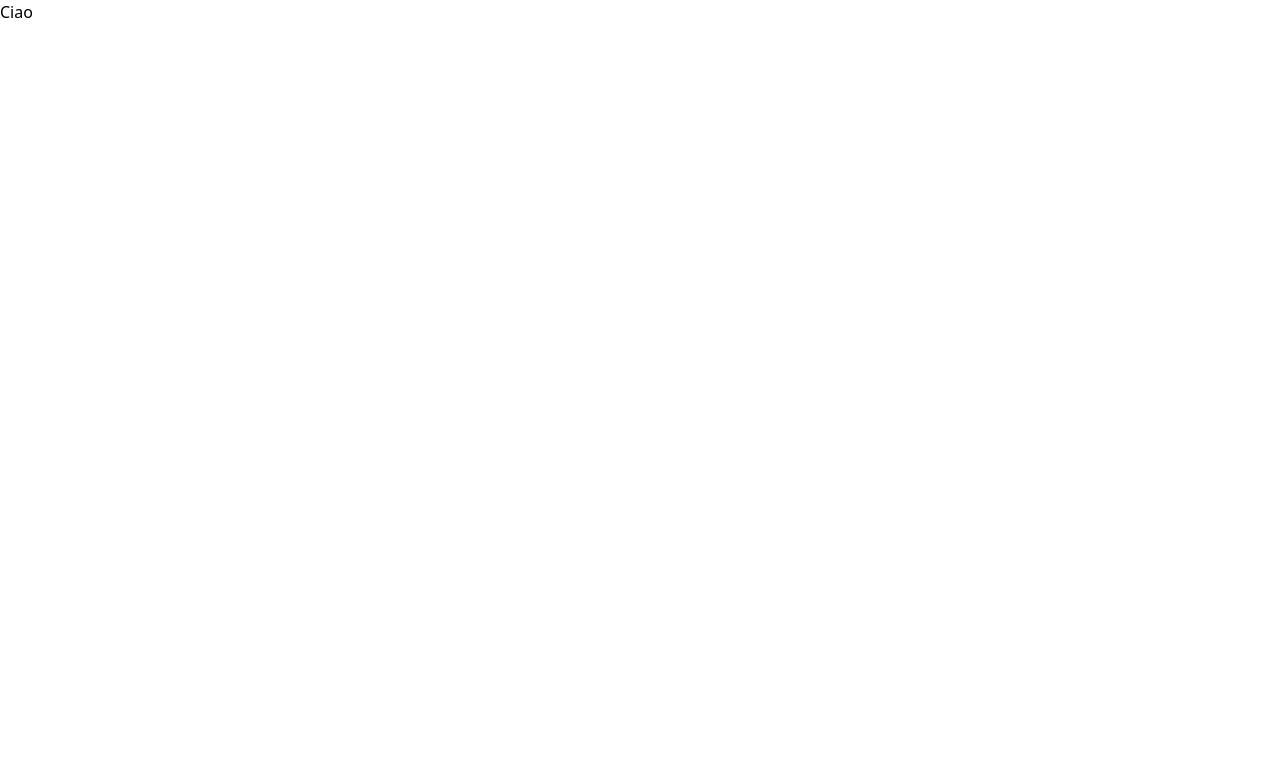
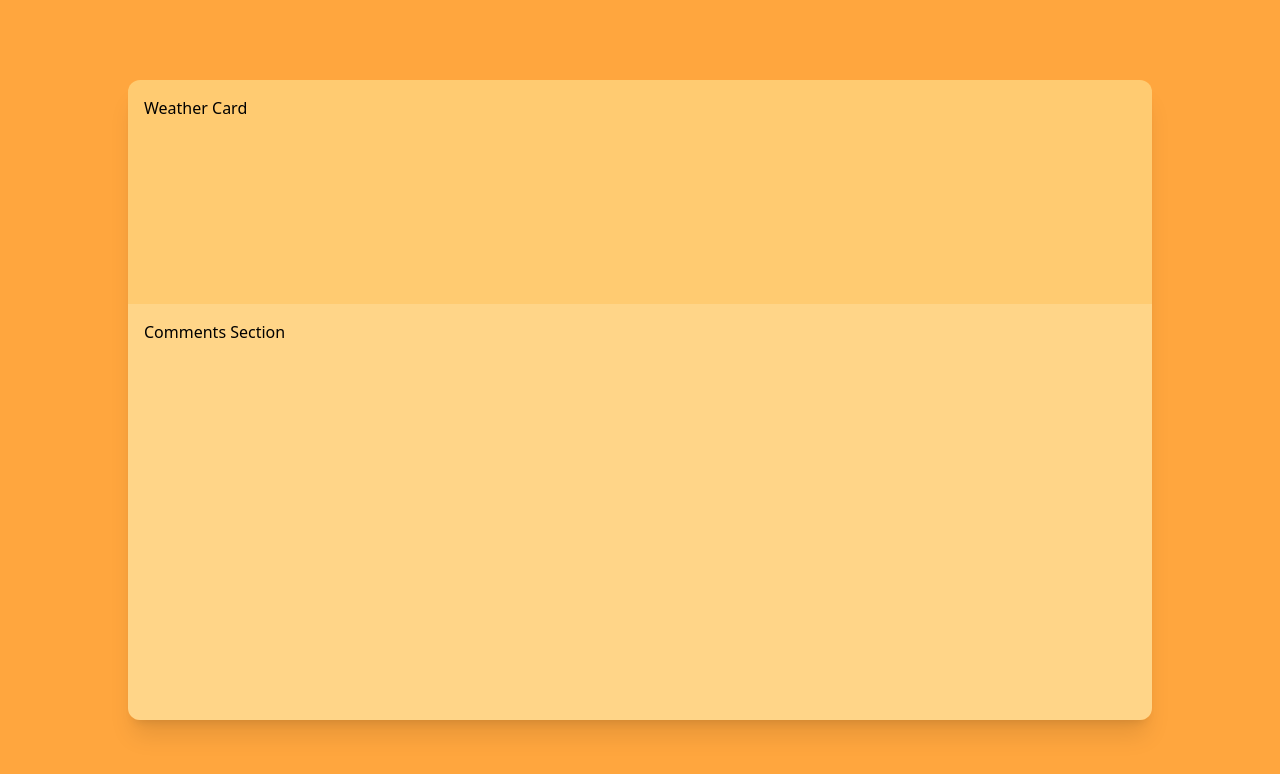
Before and after one commit to gianluca-milesi/meteo-con-commenti, a React (Vite) app in the folder frontend/: page / in a window 1280 px wide. Shown: the top 774 px of the page. Built offline with nearby package versions, Linux system fonts and the light colour scheme.

Commit message:
ADD: HomePage style and layout

```diff
--- a/frontend/src/App.jsx
+++ b/frontend/src/App.jsx
@@ -1,9 +1,10 @@
+import HomePage from "./pages/HomePage.jsx"
 
 
 function App() {
   return (
     <>
-      <h1>Ciao</h1>
+      <HomePage />
     </>
   )
 }
--- /dev/null
+++ b/frontend/src/components/CommentsSection.jsx
@@ -0,0 +1,9 @@
+function CommentsSection() {
+    return (
+        <>
+            <div>Comments Section</div>
+        </>
+    )
+}
+
+export default CommentsSection
--- /dev/null
+++ b/frontend/src/components/WeatherCard.jsx
@@ -0,0 +1,9 @@
+function WeatherCard() {
+    return (
+        <>
+            <div>Weather Card</div>
+        </>
+    )
+}
+
+export default WeatherCard
--- a/frontend/src/index.css
+++ b/frontend/src/index.css
@@ -1 +1,18 @@
 @import "tailwindcss";
+
+/* COLORS */
+.primary-color {
+    background-color: #FFA63E;
+}
+
+.secondary-color {
+    background-color: #FFF1D0;
+}
+
+.card-light {
+    background-color: #FFCB71;
+}
+
+.card-lighter {
+    background-color: #FFD588;
+}
--- /dev/null
+++ b/frontend/src/pages/HomePage.jsx
@@ -0,0 +1,20 @@
+import WeatherCard from "../components/WeatherCard.jsx"
+import CommentsSection from "../components/CommentsSection.jsx"
+
+
+function HomePage() {
+    return (
+        <main className="flex justify-center items-center h-screen primary-color">
+            <div className="flex flex-col w-[80vw] h-[80vh] rounded-xl shadow-xl">
+                <div className="flex-1 card-light rounded-tl-xl rounded-tr-xl p-4">
+                    <WeatherCard />
+                </div>
+                <div className="flex-2 overflow-auto card-lighter rounded-bl-xl rounded-br-xl p-4">
+                    <CommentsSection />
+                </div>
+            </div>
+        </main>
+    )
+}
+
+export default HomePage
```
